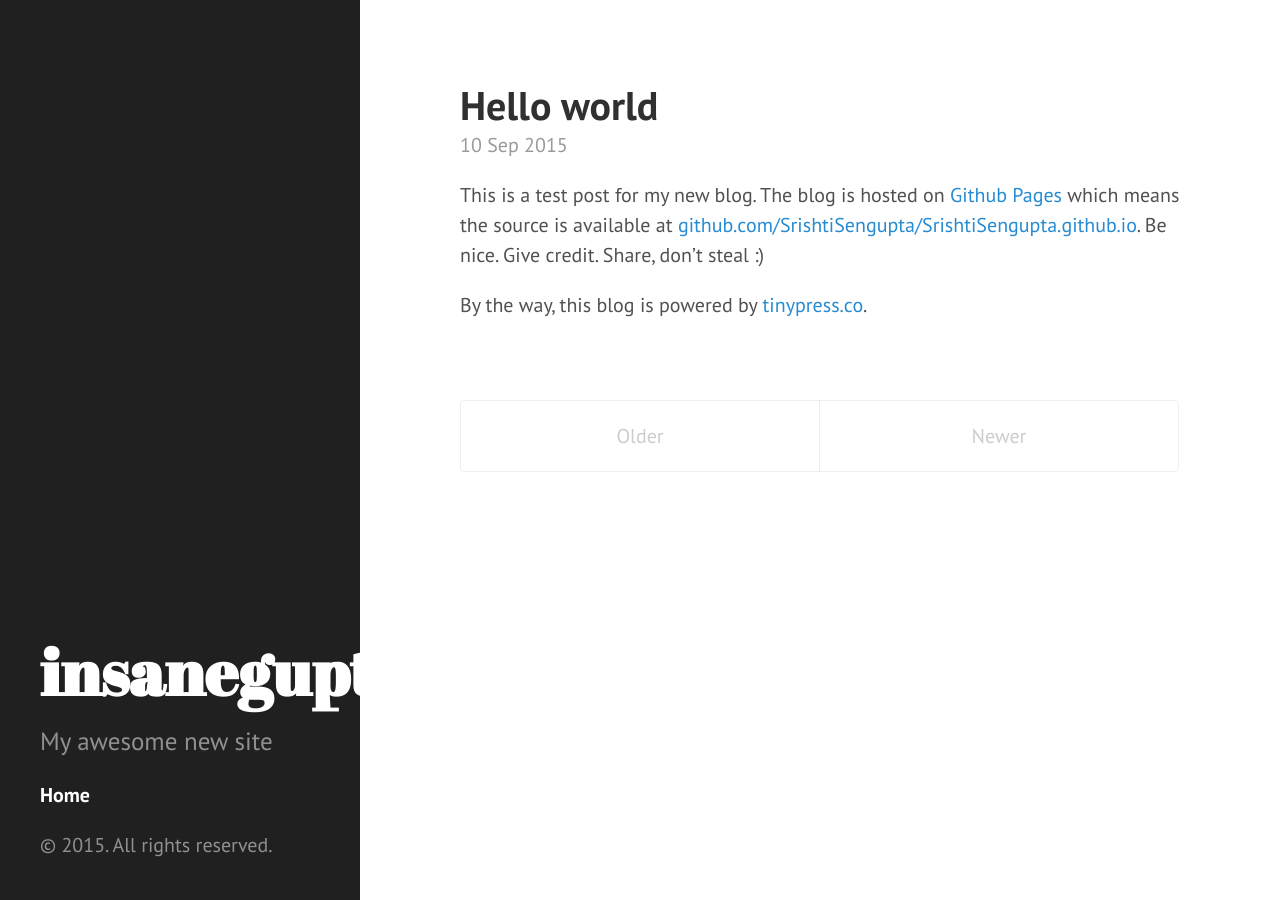
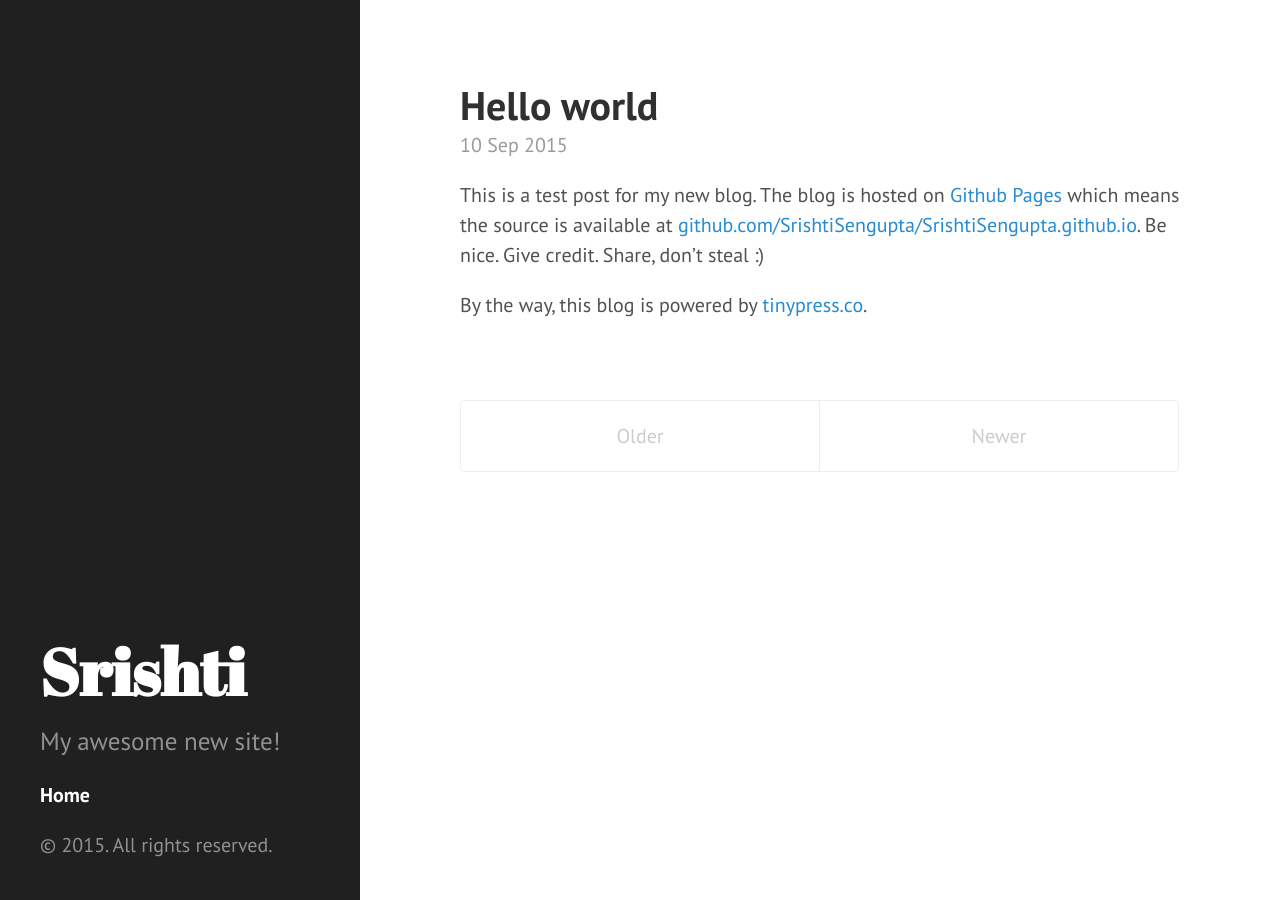
Before and after one commit to SrishtiSengupta/SrishtiSengupta.github.io, a Jekyll site: the page built from index.html, in a window 1280 px wide. Built offline with Jekyll 4.4.1, drawn with Linux system fonts in a browser that asks for light colours; the list of posts is cut into pages by our own code.

Commit message:
Changed config file

```diff
--- a/_config.yml
+++ b/_config.yml
@@ -2,7 +2,7 @@ excerpt_separator: ""
 pygments: true
 markdown: kramdown
 url: http://SrishtiSengupta.github.io
-title: insanegupta
+title: Srishti
 tagline: A peek into my life!
-description: My awesome new site
+description: My awesome new site!
 paginate: 5
```
